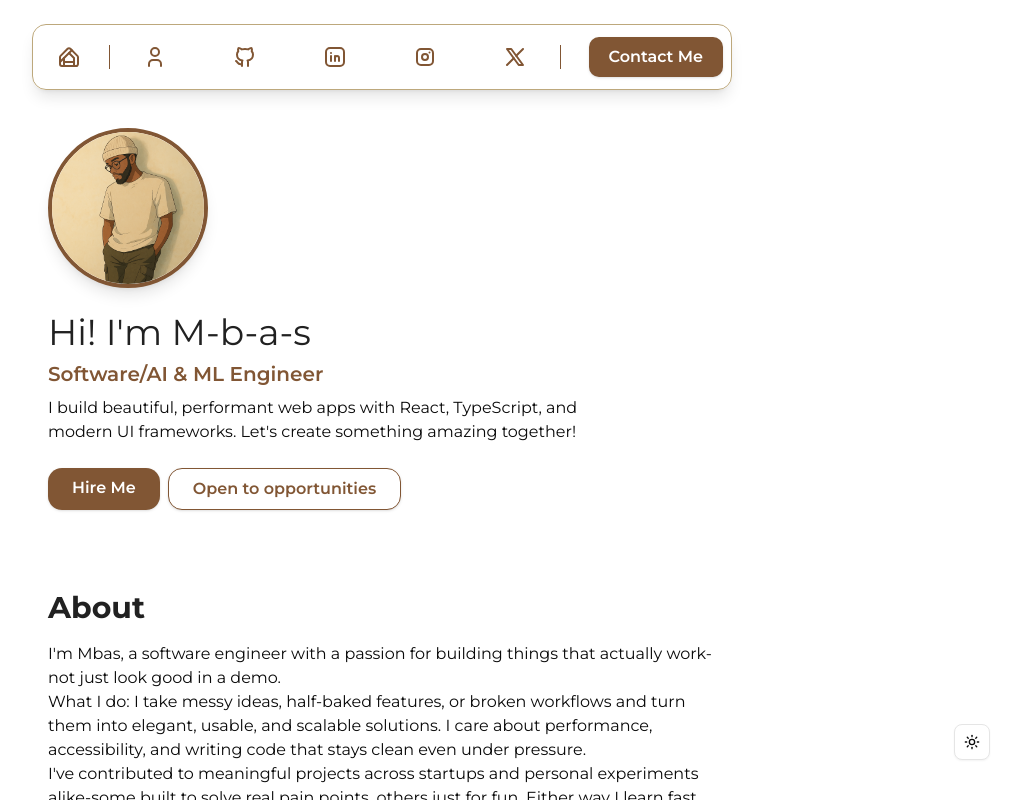
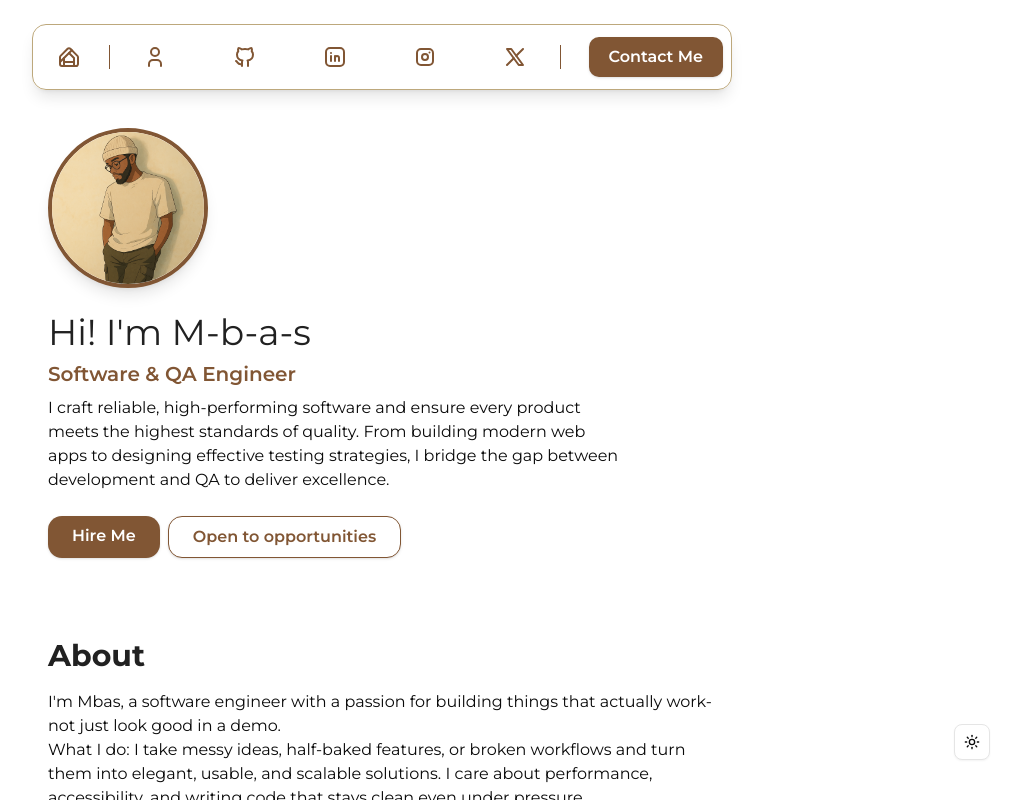
Before and after one commit to M-b-a-s/my-portfolio, a React (Vite) app: page / in a window 1280 px wide. Both pictures are taken after a click on the element "One". Shown: the top 800 px of the page, without its empty margins (258-1279 px from the left). Built offline with nearby package versions, Linux system fonts and the light colour scheme.

Commit message:
feat: adjust headline

```diff
--- a/src/components/Hero.tsx
+++ b/src/components/Hero.tsx
@@ -13,11 +13,10 @@ const Hero = () => (
       Hi! I'm M-b-a-s
     </h1>
     <h2 className="text-xl font-semibold text-[#815634] dark:text-[#815634] mb-2">
-      Software/AI & ML Engineer
+      Software & QA Engineer
     </h2>
     <p className="dark:text-[#b9b7b7] max-w-xl mb-6">
-      I build beautiful, performant web apps with React, TypeScript, and
-      modern UI frameworks. Let's create something amazing together!
+      I craft reliable, high-performing software and ensure every product meets the highest standards of quality. From building modern web apps to designing effective testing strategies, I bridge the gap between development and QA to deliver excellence.
     </p>
     <div className="flex gap-2">
       <a
```
